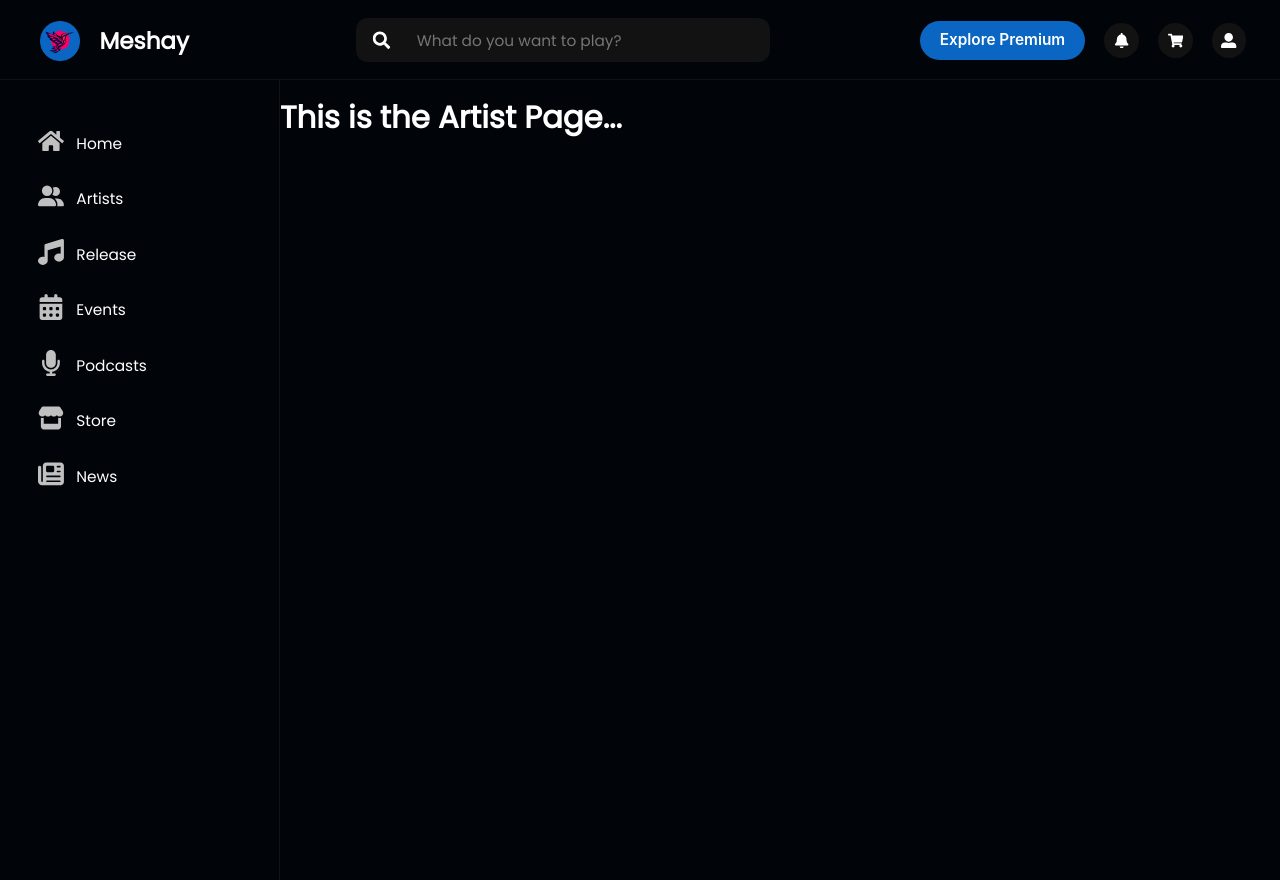
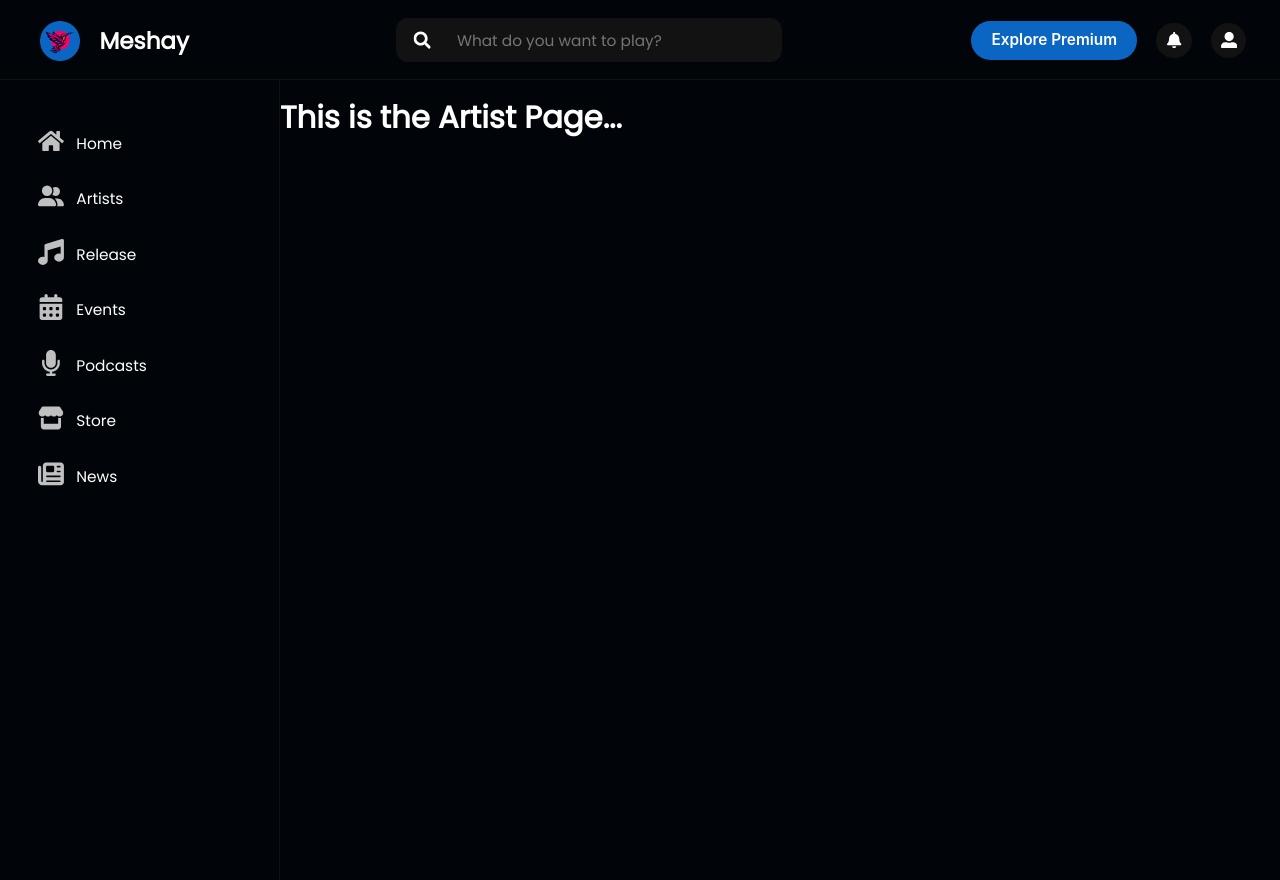
Before and after one commit to Shazzy911/Meshay-music-player, a Next.js app: page /artists in a window 1280 px wide. Built offline with nearby package versions, Linux system fonts and the light colour scheme.

Commit message:
fixing/responsiveness

```diff
--- a/src/app/page.module.scss
+++ b/src/app/page.module.scss
@@ -1,3 +1,51 @@
-// .container{
-//     // background-color: blue;
-// }
+.container{
+
+    display: flex;
+    justify-content: center;
+
+    .page_search{
+        display: flex;
+        margin: 2rem  0;
+    }
+}
+
+
+
+
+
+// ====================================
+// ============ Media Queries =========
+// ====================================
+// ==== Targeting Mobile ==> Desktop ==
+
+@media screen and (min-width: 475px) {
+
+
+}
+
+@media screen and (min-width: 640px) {
+
+
+}
+
+@media screen and (min-width: 768px) {
+  .container{
+    .page_search{
+        display: none;
+    }
+  }
+}
+
+@media screen and (min-width: 1024px) {
+
+}
+
+@media screen and (min-width: 1280px) {
+
+
+}
+
+@media screen and (min-width: 1536px) {
+
+
+}
--- a/src/app/styles/globals.scss
+++ b/src/app/styles/globals.scss
@@ -18,7 +18,6 @@ html {
 body {
   font-size: 1.6rem;
   background-color: #010409;
-  // background-color: whitesmoke;
   color: white;
 
   //   background-color: $primary-bg-1;
@@ -87,7 +86,7 @@ body {
 
 @media screen and (min-width: 1024px) {
   html {
-    font-size: 55%;
+    font-size: 58%;
   }
   // .app {
   //   background-color: rgb(214, 155, 90);
--- a/src/components/common/topbar/TopBar.module.scss
+++ b/src/components/common/topbar/TopBar.module.scss
@@ -7,33 +7,101 @@
   align-items: center;
   justify-content: space-between;
   height: 8.3rem;
-  padding: 2.2rem 3.5rem 2rem 3.2rem;
+  padding: 2.2rem 2.5rem 2rem 2rem;
   border-bottom: 1px solid $sec-color;
+}
+// Top Bar Search
+
+.top_search{
+  display: none;
 }
 
 
+
 // Container for cart and notifications
-.cart_bell_container {
+.icons_container {
   display: flex;
   align-items: center;
   gap: 2rem;
-  .bell_cart {
+  .top_button{
+    display: none;
+  }
+  .icons {
     padding: 1rem;
     @include display_padding_bg(1rem, $sec-color);
     @include transition_ease();
-    .bell_cart:hover{
-      background-color: gray;
+    svg{
+      font-size: 1.7rem;
     }
   }
-  .explore {
-    margin-left: 2rem;
-    color: $sec-color;
-    @include display_padding_bg(1rem 1.5rem, white);
-    // @include transition_ease(#222227);
-    // @include transition_ease();
-
-    p {
-      font-weight: 600;
+  .user{
+    display: none;
+  }
+  .menu{
+    display: flex;
+    svg{
+      font-size: 2.5rem;
     }
   }
+
 }
+
+
+
+
+// ====================================
+// ============ Media Queries =========
+// ====================================
+// ==== Targeting Mobile ==> Desktop ==
+
+@media screen and (min-width: 475px) {
+
+
+}
+
+@media screen and (min-width: 640px) {
+
+
+}
+
+@media screen and (min-width: 768px) {
+  .container {
+    padding: 2.2rem 3.5rem 2rem 3.2rem;
+  }
+
+
+  .icons_container {
+    .top_button{
+      display: flex;
+    }
+
+  }
+}
+
+@media screen and (min-width: 1024px) {
+
+  .top_search{
+    display: flex;
+  }
+  .icons_container {
+    .user{
+      display: flex;
+    }
+    .menu{
+      display: none;
+    }
+
+  }
+
+
+}
+
+@media screen and (min-width: 1280px) {
+
+
+}
+
+@media screen and (min-width: 1536px) {
+
+
+}
--- a/src/components/common/topbar/TopBar.tsx
+++ b/src/components/common/topbar/TopBar.tsx
@@ -3,26 +3,28 @@ import style from "./TopBar.module.scss";
 import Button from "@/components/ui/button/Button";
 import Logo from "@/components/ui/logo/Logo";
 import Search from "@/components/ui/search/Search";
-import {  FaBell, FaShoppingCart, FaUserAlt } from "react-icons/fa";
-
+import {  FaBell,  FaUserAlt } from "react-icons/fa";
+import { RiMenu3Fill } from "react-icons/ri";
 const TopBar = () => {
   return (
     <header className={style.container}>
       <Logo/>
+      <div className={style.top_search}>
       <Search/>
-      <section className={style.cart_bell_container}>
+      </div>
+      <section className={style.icons_container}>
+        <div className={style.top_button}>
+
         <Button text="Explore Premium"/>
-        <div className={style.bell_cart}>
+        </div>
+        <div className={style.icons}>
           <FaBell />
         </div>
-        <div className={style.bell_cart}>
-          <FaShoppingCart />
+        <div className={`${style.icons} ${style.user}`}>
+          <FaUserAlt/>
         </div>
-        {/* <div className={style.explore }>
-          <p>Explore Premium</p>
-        </div> */}
-        <div className={style.bell_cart}>
-          <FaUserAlt/>
+        <div className={`${style.icons} ${style.menu}`}>
+        <RiMenu3Fill />
         </div>
       </section>
     </header>
--- a/src/components/layout/mainslider/MainSlider.module.scss
+++ b/src/components/layout/mainslider/MainSlider.module.scss
@@ -4,9 +4,9 @@
 
 
 .container {
-  background-color: red;
-  width: auto;
-  height: auto;
+  background-color: rgb(0, 255, 242);
+  // width: auto;
+  // height: auto;
   // background-color: yellowgreen;
   margin: 3rem 0 0 3.5rem;
   display: flex;
--- a/src/components/ui/logo/Logo.module.scss
+++ b/src/components/ui/logo/Logo.module.scss
@@ -5,15 +5,16 @@
     @include display_Padding_width(2.2rem 0 2rem 1rem);
     // border-bottom: 1px solid $sec-color;
     gap: 2rem;
+
   }
 
 
 
-  @media screen and (max-width: 1024px) {
+  @media screen and (min-width: 1024px) {
 
-    .container {
-      h2{
-        display: none;
-      }
-    }
+    // .container {
+    //   h2{
+    //     display: none;
+    //   }
+    // }
   }
--- a/src/components/ui/search/Search.module.scss
+++ b/src/components/ui/search/Search.module.scss
@@ -1,11 +1,12 @@
 // Search container for input
 // @import "../../styles/colors.module.scss", "../../styles/mixin.module.scss";
-@import "../../../app/styles/colors.module.scss", "../../../app/styles/mixin.module.scss";
+@import "../../../app/styles/colors.module.scss",
+  "../../../app/styles/mixin.module.scss";
 
 .container {
   display: flex;
   align-items: center;
-    width: 45rem;
+  width: 42rem;
   input {
     background-color: $sec-color;
     border: 1px solid transparent;
@@ -24,3 +25,39 @@
     @include transition_ease();
   }
 }
+
+// ====================================
+// ============ Media Queries =========
+// ====================================
+// ==== Targeting Mobile ==> Desktop ==
+
+@media screen and (min-width: 475px) {
+
+
+}
+
+@media screen and (min-width: 640px) {
+
+
+}
+
+@media screen and (min-width: 768px) {
+
+}
+
+@media screen and (min-width: 1024px) {
+
+  .container{
+    display: flex;
+  }
+}
+
+@media screen and (min-width: 1280px) {
+
+
+}
+
+@media screen and (min-width: 1536px) {
+
+
+}
```
Also changed, not shown: src/app/page.tsx (+8 -5 lines). Lines whose indentation alone changed are shown as unchanged.
